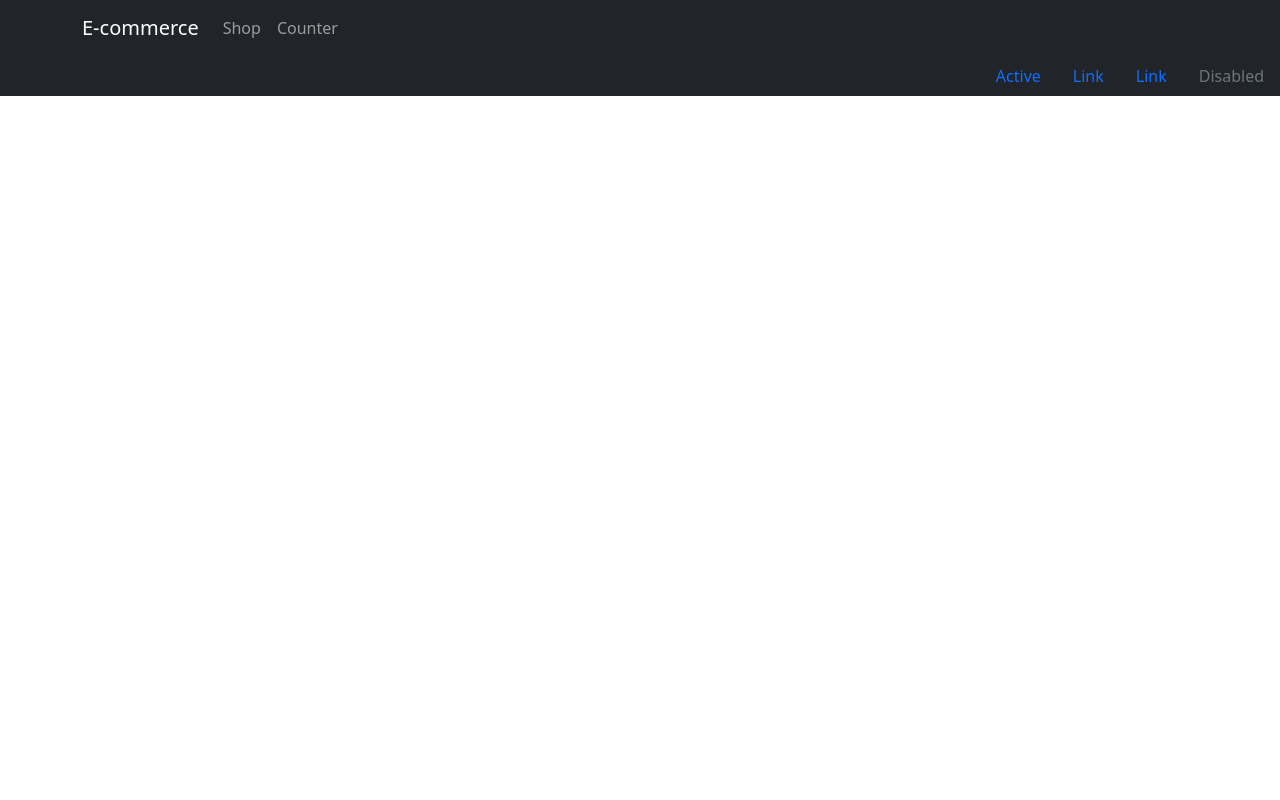
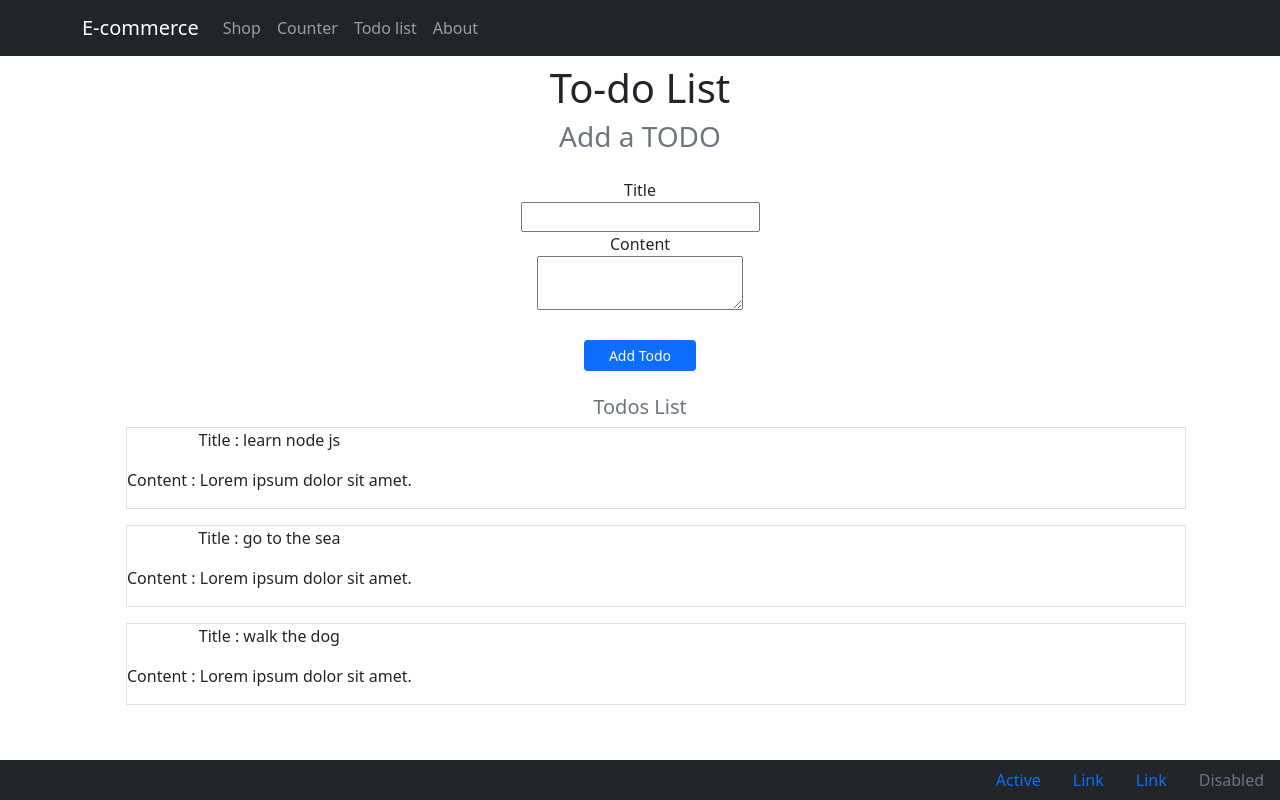
Before and after one commit to Ma9da/portfolio, a React (Create React App) app: page /todo in a window 1280 px wide. Built offline with nearby package versions, Linux system fonts and the light colour scheme.

Commit message:
footer fixed and todo list, about components added

```diff
--- a/src/App.js
+++ b/src/App.js
@@ -6,7 +6,8 @@ import Shop from './components/shop/Shop'
 import Counter from './components/counter/Counter'
 import ShopItem from './components/shopItem/ShopItem'
 import Footer from './components/footer/Footer';
-
+import About from './components/about/About';
+import Todo from './components/todo/Todo';
 function App() {
   return (
     <>
@@ -17,6 +18,8 @@ function App() {
             <Route path="/Counter" component={Counter} />
             <Route component={Shop} path="/Shop" />
             <Route component={ShopItem} path="/ShopItem/:id" exact />
+            <Route component={About} path="/about"/>
+            <Route component={Todo} path="/todo"/>
             <Route component={Shop} path="/" exact />
           </Switch>
         </div>
--- /dev/null
+++ b/src/components/about/About.jsx
@@ -0,0 +1,6 @@
+const About = () => {
+    return (
+        <h1>hello about page</h1>
+    )
+}
+export default About
--- a/src/components/footer/Footer.jsx
+++ b/src/components/footer/Footer.jsx
@@ -1,10 +1,10 @@
 import { Nav } from "react-bootstrap"
-
+import './footer.css'
 const Footer = () => {
     return (
         <>
             <>
-                <Nav className="justify-content-end bg-dark" activeKey="/home">
+                <Nav className="justify-content-end bg-dark" id="footer" activeKey="/home">
                     <Nav.Item>
                         <Nav.Link href="/home">Active</Nav.Link>
                     </Nav.Item>
--- /dev/null
+++ b/src/components/footer/footer.css
@@ -0,0 +1,5 @@
+#footer{
+    position: fixed;
+    bottom: 0;
+    width: 100%;
+}
--- a/src/components/navbar/NavBar.jsx
+++ b/src/components/navbar/NavBar.jsx
@@ -14,6 +14,12 @@ const NavBar = () => {
                         <Nav.Link as={Link} to="/Counter">
                                 Counter
                         </Nav.Link>
+                        <Nav.Link as={Link} to="/Todo">
+                                Todo list
+                        </Nav.Link>
+                        <Nav.Link as={Link} to="/About">
+                                About
+                        </Nav.Link>
                     </Nav>
                 </Container>
             </Navbar>
--- a/src/components/shop/Shop.jsx
+++ b/src/components/shop/Shop.jsx
@@ -36,14 +36,12 @@ const Shop = () => {
                                         </Badge>
                                     </Card.Footer>
                                     <Link to={`/ShopItem/${product.id}`} className="stretched-link"></Link>
-                                    {/* <Link as={Link} to="/Counter"></Link> */}
                                 </Card>
                             </div>
                         )
                     })}
                 </div>
             </div>
-
         </>
     )
 }
--- a/src/components/shopItem/ShopItem.jsx
+++ b/src/components/shopItem/ShopItem.jsx
@@ -5,7 +5,7 @@ const ShopItem = ({match}) => {
     const [productItem, setproduct] = useState(null)
     useEffect(() => {
         getProduct()
-    }, [])
+    },)
 
 
     const getProduct = () => {
--- /dev/null
+++ b/src/components/todo/Todo.jsx
@@ -0,0 +1,38 @@
+import { useState } from "react";
+import TodoForm from "./TodoForm";
+import TodoList from "./TodoList";
+import './Todo.css';
+function Todo() {
+    const [todos, setTodos] = useState([
+        {
+            title: "learn node js",
+            content: "Lorem ipsum dolor sit amet.",
+        },
+        {
+            title: "go to the sea",
+            content: "Lorem ipsum dolor sit amet.",
+        },
+        {
+            title: "walk the dog",
+            content: "Lorem ipsum dolor sit amet.",
+        },
+    ]);
+
+    const addTodo = (task) => {
+        setTodos([...todos, task]);
+    };
+
+    const deleteTodo = (index) => {
+        setTodos(todos.filter((todo, i) => i !== index))
+    }
+
+    return (
+        <div className="text-center py-2 todo-wrapper container">
+            <h1>To-do List</h1>
+            <TodoForm addTodo={addTodo} />
+            <TodoList todos={todos} deleteTodo={deleteTodo} />
+        </div>
+    );
+}
+
+export default Todo;
--- /dev/null
+++ b/src/components/todo/TodoForm.jsx
@@ -0,0 +1,42 @@
+import { useState } from "react";
+
+const TodoForm = ({ addTodo }) => {
+    const [title, setTitle] = useState("");
+    const [content, setContent] = useState("");
+
+    const handleSubmission = (e) => {
+        e.preventDefault();
+        addTodo({ title, content });
+        setTitle("");
+        setContent("");
+    };
+
+    return (
+        <div>
+            <h3 className="text-muted mb-4">Add a TODO</h3>
+
+            <form onSubmit={handleSubmission}>
+                Title <br />
+                <input
+                    type="text"
+                    name="title"
+                    value={title}
+                    onChange={(e) => setTitle(e.target.value)}
+                />
+                <br />
+                Content <br />
+                <textarea
+                    name="content"
+                    value={content}
+                    onChange={(e) => setContent(e.target.value)}
+                ></textarea>
+                <br />
+                <button className="my-4 btn btn-primary btn-sm px-4" type="submit">
+                    Add Todo
+                </button>
+            </form>
+        </div>
+    );
+};
+
+export default TodoForm;
--- /dev/null
+++ b/src/components/todo/TodoList.jsx
@@ -0,0 +1,28 @@
+const TodoList = ({ todos, deleteTodo }) => {
+    const todosList =
+        todos && todos.length > 0 ? (
+            todos.map((todo, i) => {
+                return (
+                    <ul key={i}>
+                        <li className="border d-flex">
+                            <div className="text">
+                                <p>Title : {todo.title}</p>
+                                <p>Content : {todo.content}</p>
+                            </div>
+                        </li>
+                    </ul>
+                );
+            })
+        ) : (
+            <p className="h5 mx-5 text-muted">no items on the list ..</p>
+        );
+
+    return (
+        <div className="text-left">
+            <h5 className="mx-5 text-muted">Todos List</h5>
+            {todosList}
+        </div>
+    );
+};
+
+export default TodoList;
```
Also changed, not shown: src/components/todo/Todo.css (added). Lines whose indentation alone changed are shown as unchanged.
